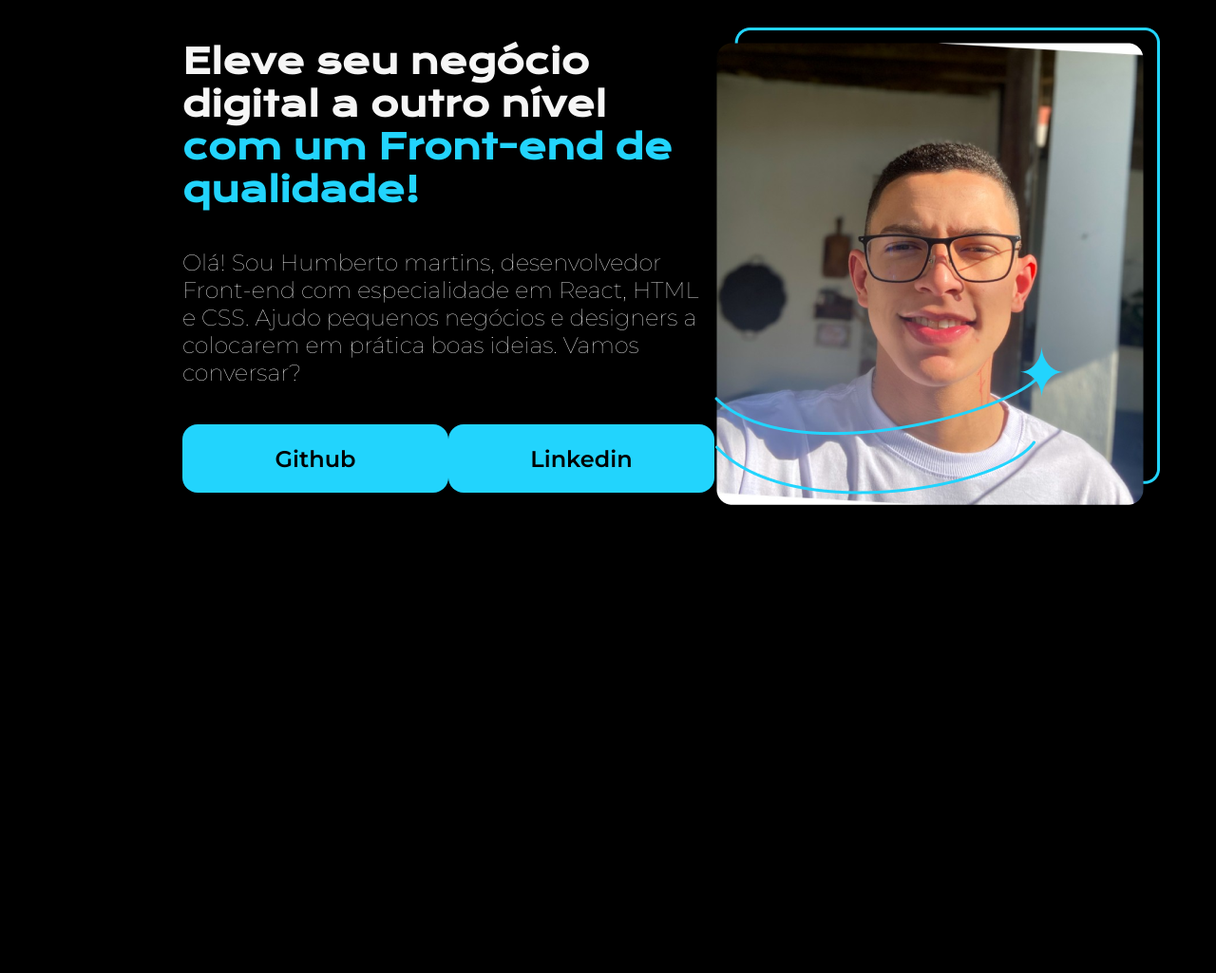
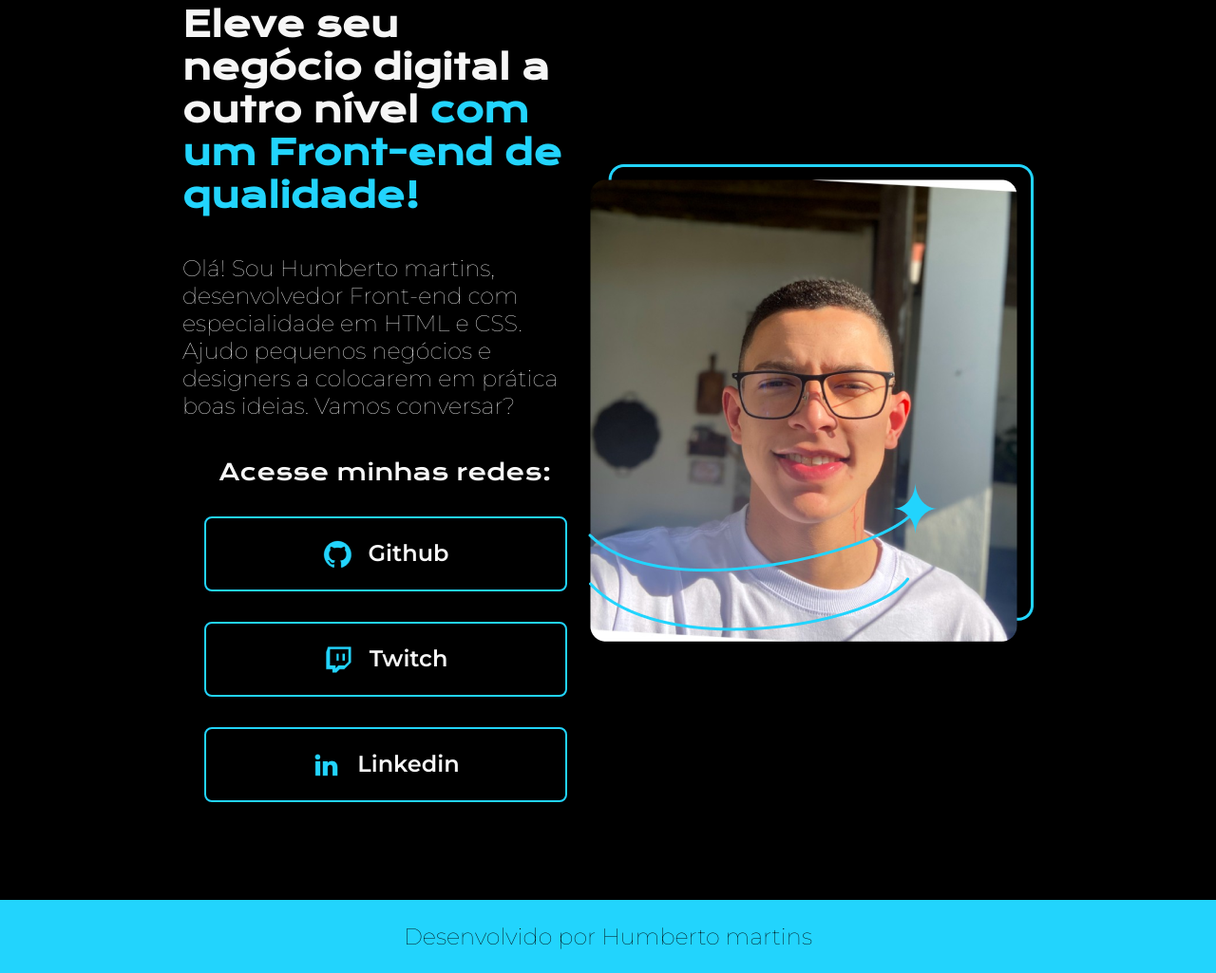
Before and after one commit to bebetoink/Portfolio, a plain HTML site: page Content/index.html in a window 1280 px wide. Shown: the part 99-1124 px from the top of the page at 95% size. Before the commit the page ends 928 px from the top, so only its background shows below. Drawn offline with nearby package versions, Linux system fonts and the light colour scheme.

Commit message:
Second alteration

```diff
--- a/Content/index.html
+++ b/Content/index.html
@@ -11,13 +11,26 @@
     <main class="apresentacao">
         <section class="apresentacao__conteudo" >
             <h1 class="apresentacao__conteudo__titulo">Eleve seu negócio digital a outro nível <strong class="titulo-destaque"> com um Front-end de qualidade!</strong></h1>
-            <p class="apresentacao__conteudo__paragrafo">Olá! Sou Humberto martins, desenvolvedor Front-end com especialidade em React, HTML e CSS. Ajudo pequenos negócios e designers a colocarem em prática boas ideias. Vamos conversar?</p>
+            <p class="apresentacao__conteudo__paragrafo">Olá! Sou Humberto martins, desenvolvedor Front-end com especialidade em HTML e CSS. Ajudo pequenos negócios e designers a colocarem em prática boas ideias. Vamos conversar?</p>
           <div class="apresentacao__links">
-            <a class="apresentacao__links__link" href="https://github.com/bebetoink">Github</a>
-            <a class="apresentacao__links__link" href="https://www.linkedin.com/in/humberto-martins-7419a31b4/">Linkedin</a>
-          </div>
+            <h2 class="apresentacao__links__texto">Acesse minhas redes:</h2>
+            <a class="apresentacao__links__link" href="https://github.com/bebetoink">
+              <img src="/assets/github.png" alt="github">
+              Github
+            </a>
+            <a class="apresentacao__links__link" href="https://www.twitch.tv/">
+              <img src="/assets/twitch.png" alt="Twitch">
+              Twitch
+            </a>
+            <a class="apresentacao__links__link" href="https://www.linkedin.com/in/humberto-martins-7419a31b4/">
+              <img src="/assets/linkedin.png" alt="Linkedin">
+              Linkedin
+            </a>
         </section>
-        <img src="imagem.png" alt="">
+        <img src="/assets/Imagem.png" alt="Eu">
     </main>
+    <footer class="rodape">
+      <P>Desenvolvido por Humberto martins</P>
+    </footer>
 </body>
 </html>
--- a/Content/style.css
+++ b/Content/style.css
@@ -9,7 +9,6 @@
 
 
 body {
-    height: 100vh;
     box-sizing: border-box;
     background-color:#000000;
     color: #F6F6F6;
@@ -21,7 +20,7 @@ body {
 }
 
 .apresentacao {
-    margin: 10% 15%;
+    padding: 8% 15%;
     display: flex;
     align-items: center;
     justify-content:space-between;
@@ -48,18 +47,46 @@ body {
 .apresentacao__links{
     display: flex;
     justify-content: space-between;
-
+    flex-direction: column;
+    align-items: center;
+    gap: 32px;
 }
 
-.apresentacao__links__link{
-    background-color:#22D4FD;
-    width: 280px;
+
+.apresentacao__links__texto{
+    font-family: 'Krona One', sans-serif;
+    font-size: 24px;
+    font-weight: 400;
+}
+
+.apresentacao__links__link  {
+    /*background-color:#22D4FD;*/
+    display: flex;
+    justify-content: center;
+    gap: 16px;
+    width: 378px;
     text-align: center;
-    border-radius: 16px;
     font-size: 24px;
     font-weight: 600;
     padding: 21.5px 0;
     text-decoration: none;
+    color: #F6F6F6;
+    font-family: 'Montserrat', sans-serif;
+    border: 2px solid #22D4FD;
+    border-radius: 8px;
+}
+
+
+.apresentacao__links__link:hover {
+    background-color: #272727;
+}
+
+.rodape {
+    padding: 24px;
     color: #000000;
+    background-color: #22D4FD;
+    text-align: center;
     font-family: 'Montserrat', sans-serif;
+    font-size: 24px;
+    font-weight: 400;
 }
```
Also changed, not shown: assets/Imagem.png (renamed from Content/Imagem.png), assets/github.png (added), assets/instagram.png (added), assets/linkedin.png (added), assets/twitch.png (added), assets/twitter.png (added).
